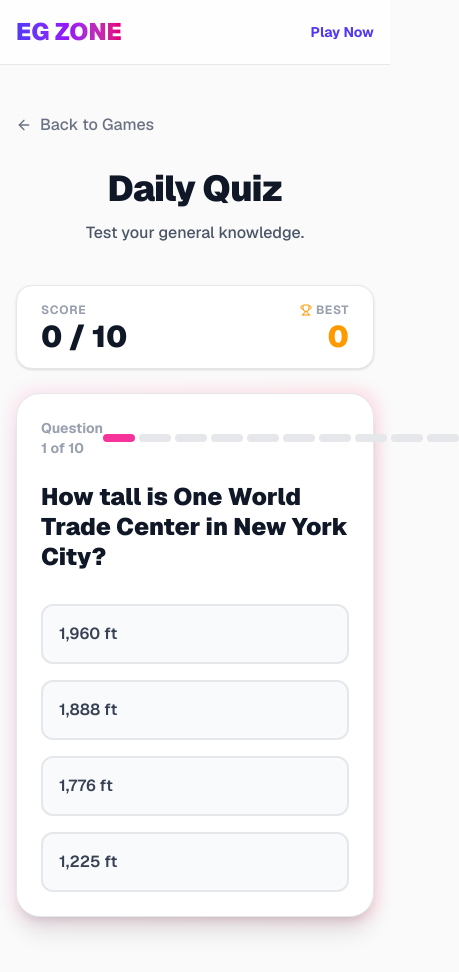
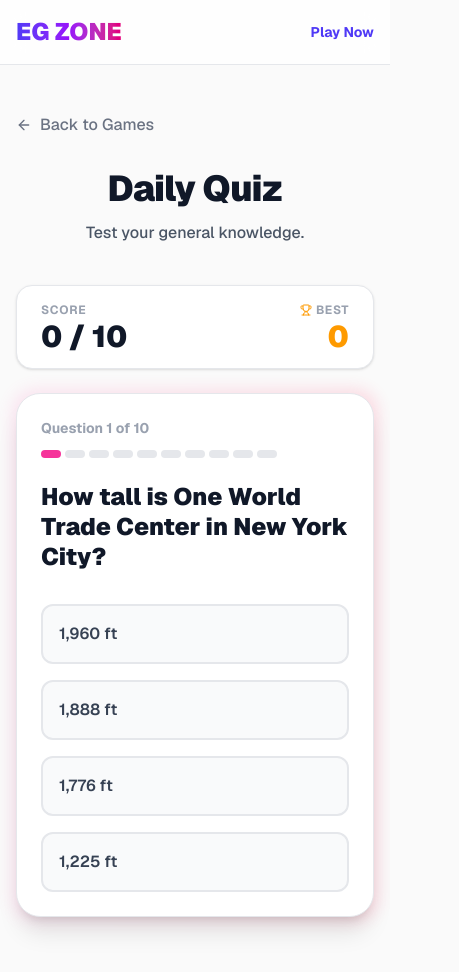
Before and after one commit to eldhosegeorge2004/EG-Zone, a Next.js app: page /games/quiz in a window 390 px wide. Both pictures are taken after a click on the button "Start Quiz". Shown: the top 972 px of the page, 459 px wide, since content can reach past the window. Built offline with nearby package versions, Linux system fonts and the light colour scheme; no server answers.

Commit message:
fix: prevent QuizGame horizontal overflow on mobile

```diff
--- a/src/games/quiz/QuizGame.tsx
+++ b/src/games/quiz/QuizGame.tsx
@@ -125,11 +125,11 @@ export default function QuizGame() {
 
           {isPlaying && questions.length > 0 && (
             <div className="w-full h-full flex flex-col">
-              <div className="mb-6 flex justify-between items-center">
+              <div className="mb-6 flex flex-col sm:flex-row justify-between items-start sm:items-center gap-3 sm:gap-0">
                 <span className="text-sm font-bold text-gray-400">Question {currentIdx + 1} of {questions.length}</span>
-                <div className="flex gap-1">
+                <div className="flex gap-1 sm:gap-1 flex-wrap">
                   {questions.map((_, i) => (
-                    <div key={i} className={`w-8 h-2 rounded-full ${i === currentIdx ? 'bg-pink-500' : i < currentIdx ? 'bg-green-400' : 'bg-gray-200'}`} />
+                    <div key={i} className={`w-5 sm:w-8 h-2 rounded-full ${i === currentIdx ? 'bg-pink-500' : i < currentIdx ? 'bg-green-400' : 'bg-gray-200'}`} />
                   ))}
                 </div>
               </div>
```
